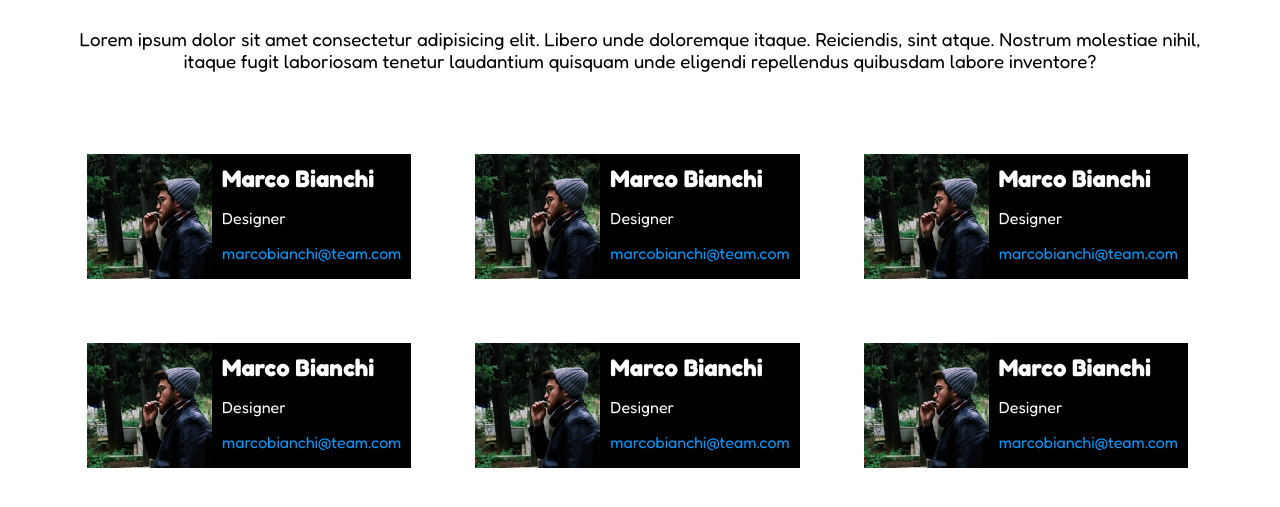
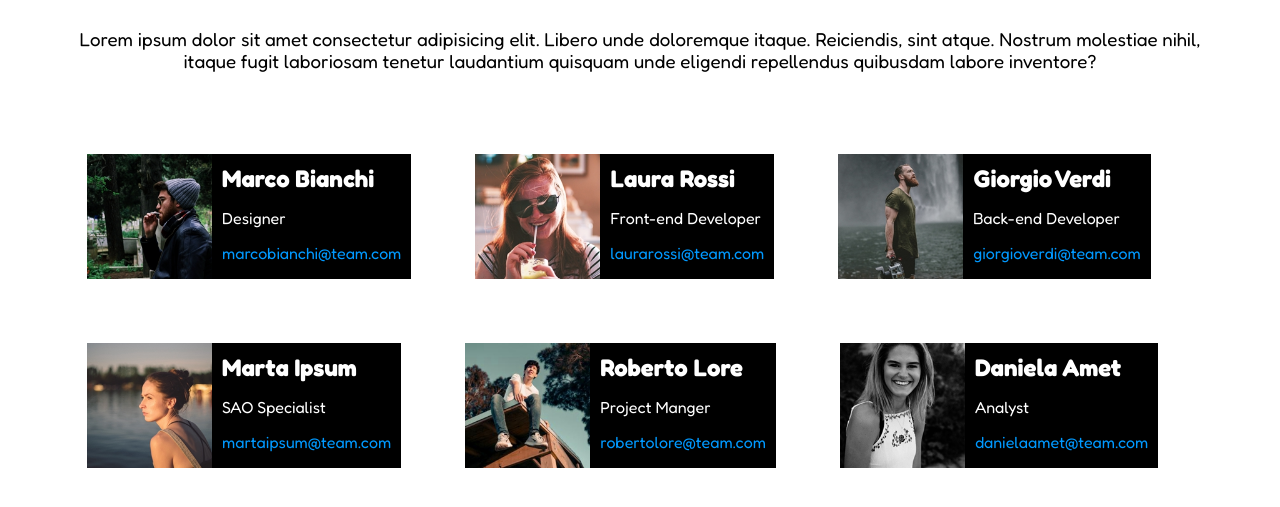
Before and after one commit to EmanueleBrusa/html-css-float-cards, a plain HTML site: page index.html in a window 1280 px wide. Shown: the part 123-630 px from the top of the page. Drawn offline with Linux system fonts and the light colour scheme.

Commit message:
[REFRACTOR] modifica contenuto

```diff
--- a/index.html
+++ b/index.html
@@ -33,52 +33,52 @@
                     </div> <!--fine prima card-->
                 </div>
                 <div class="colonna">
-                    <div class="contenuto-colonna"> <!--pirma card-->
-                        <img src="./img/male1.png" alt="foto">
+                    <div class="contenuto-colonna"> <!--seconda card-->
+                        <img src="./img/female1.png" alt="foto">
                         <div class="testo-carta">
-                            <h2>Marco Bianchi</h2>
-                            <div class="lavoro">Designer</div>
-                            <a href="#">marcobianchi@team.com</a>
+                            <h2>Laura Rossi</h2>
+                            <div class="lavoro">Front-end Developer</div>
+                            <a href="#">laurarossi@team.com</a>
                         </div>
-                    </div> <!--fine prima card-->
+                    </div> <!--fine seconda card-->
                 </div>
                 <div class="colonna">
-                    <div class="contenuto-colonna"> <!--pirma card-->
-                        <img src="./img/male1.png" alt="foto">
+                    <div class="contenuto-colonna"> <!--terza card-->
+                        <img src="./img/male2.png" alt="foto">
                         <div class="testo-carta">
-                            <h2>Marco Bianchi</h2>
-                            <div class="lavoro">Designer</div>
-                            <a href="#">marcobianchi@team.com</a>
+                            <h2>Giorgio Verdi</h2>
+                            <div class="lavoro">Back-end Developer</div>
+                            <a href="#">giorgioverdi@team.com</a>
                         </div>
-                    </div> <!--fine prima card-->
+                    </div> <!--fine terza card-->
                 </div>
                 <div class="colonna">
-                    <div class="contenuto-colonna"> <!--pirma card-->
-                        <img src="./img/male1.png" alt="foto">
+                    <div class="contenuto-colonna"> <!--quarta card-->
+                        <img src="./img/female2.png" alt="foto">
                         <div class="testo-carta">
-                            <h2>Marco Bianchi</h2>
-                            <div class="lavoro">Designer</div>
-                            <a href="#">marcobianchi@team.com</a>
+                            <h2>Marta Ipsum</h2>
+                            <div class="lavoro">SAO Specialist</div>
+                            <a href="#">martaipsum@team.com</a>
                         </div>
-                    </div> <!--fine prima card-->
+                    </div> <!--fine quarta card-->
                 </div>
                 <div class="colonna">
-                    <div class="contenuto-colonna"> <!--pirma card-->
-                        <img src="./img/male1.png" alt="foto">
+                    <div class="contenuto-colonna"> <!--quinta card-->
+                        <img src="./img/male3.png" alt="foto">
                         <div class="testo-carta">
-                            <h2>Marco Bianchi</h2>
-                            <div class="lavoro">Designer</div>
-                            <a href="#">marcobianchi@team.com</a>
+                            <h2>Roberto Lore</h2>
+                            <div class="lavoro">Project Manger</div>
+                            <a href="#">robertolore@team.com</a>
                         </div>
-                    </div> <!--fine prima card-->
+                    </div> <!--fine quinta card-->
                 </div>
                 <div class="colonna">
-                    <div class="contenuto-colonna"> <!--pirma card-->
-                        <img src="./img/male1.png" alt="foto">
+                    <div class="contenuto-colonna"> <!--sesta card-->
+                        <img src="./img/female3.png" alt="foto">
                         <div class="testo-carta">
-                            <h2>Marco Bianchi</h2>
-                            <div class="lavoro">Designer</div>
-                            <a href="#">marcobianchi@team.com</a>
+                            <h2>Daniela Amet</h2>
+                            <div class="lavoro">Analyst</div>
+                            <a href="#">danielaamet@team.com</a>
                         </div>
                     </div> <!--fine prima card-->
                 </div>
```
